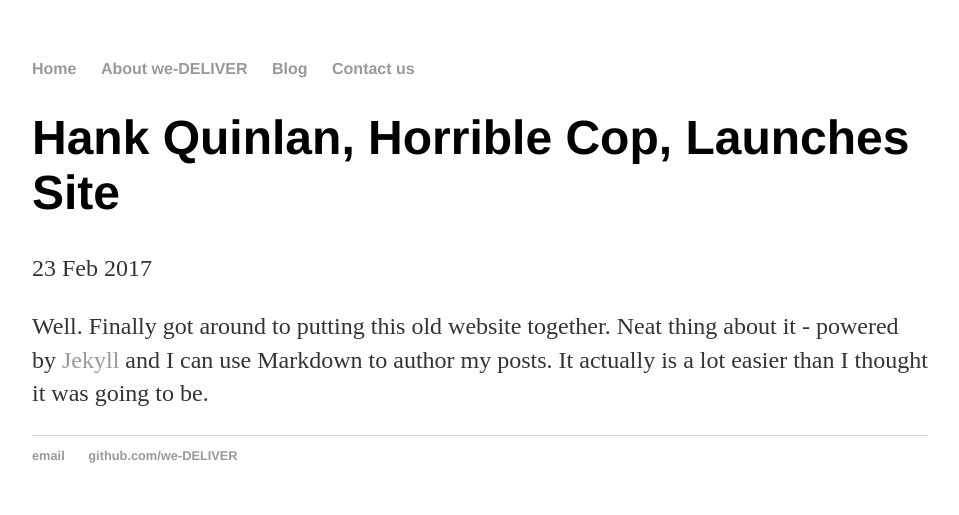
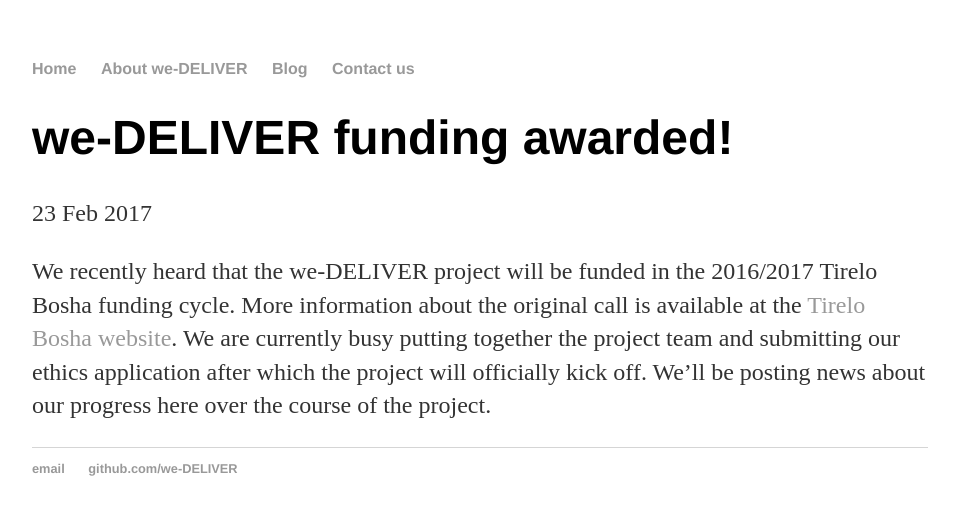
Before and after one commit to zjsteyn/we-DELIVER.github.io, a Jekyll site: the page built from _posts/2017-02-23-weDELIVER-kicks-off.md, in a window 1280 px wide. Shown: the top 515 px of the page, without its empty margins (160-1119 px from the left). Built offline with Jekyll 4.4.1, drawn with Linux system fonts in a browser that asks for light colours.

Commit message:
Update 2017-02-23-weDELIVER-kicks-off.md

```diff
--- a/_posts/2017-02-23-weDELIVER-kicks-off.md
+++ b/_posts/2017-02-23-weDELIVER-kicks-off.md
@@ -1,7 +1,7 @@
 ---
 layout: post
-title: "Hank Quinlan, Horrible Cop, Launches Site"
+title: "we-DELIVER funding awarded!"
 date: 2017-02-23
 ---
 
-Well. Finally got around to putting this old website together. Neat thing about it - powered by [Jekyll](http://jekyllrb.com) and I can use Markdown to author my posts. It actually is a lot easier than I thought it was going to be.
+We recently heard that the we-DELIVER project will be funded in the 2016/2017 Tirelo Bosha funding cycle. More information about the original call is available at the <a href="http://www.dpsa.gov.za/tirelobosha/?q=node/22">Tirelo Bosha website</a>.  We are currently busy putting together the project team and submitting our ethics application after which the project will officially kick off. We'll be posting news about our progress here over the course of the project.
```
